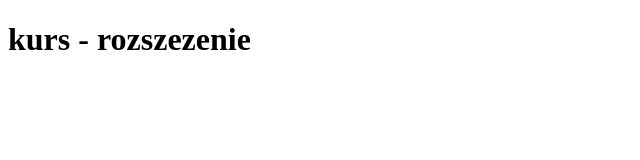
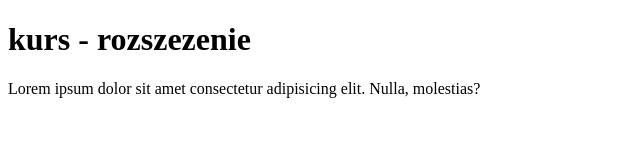
Before and after one commit to kamilkrysiak/htmlcss-course, a plain HTML site: page index.html in a window 1280 px wide. Shown: the whole page, without its empty margins (0-640 px from the left). Drawn offline with Linux system fonts and the light colour scheme.

Commit message:
drugi commit

```diff
--- a/index.html
+++ b/index.html
@@ -8,5 +8,8 @@
   </head>
   <body>
     <h1>kurs - rozszezenie</h1>
+    <p>
+      Lorem ipsum dolor sit amet consectetur adipisicing elit. Nulla, molestias?
+    </p>
   </body>
 </html>
```
